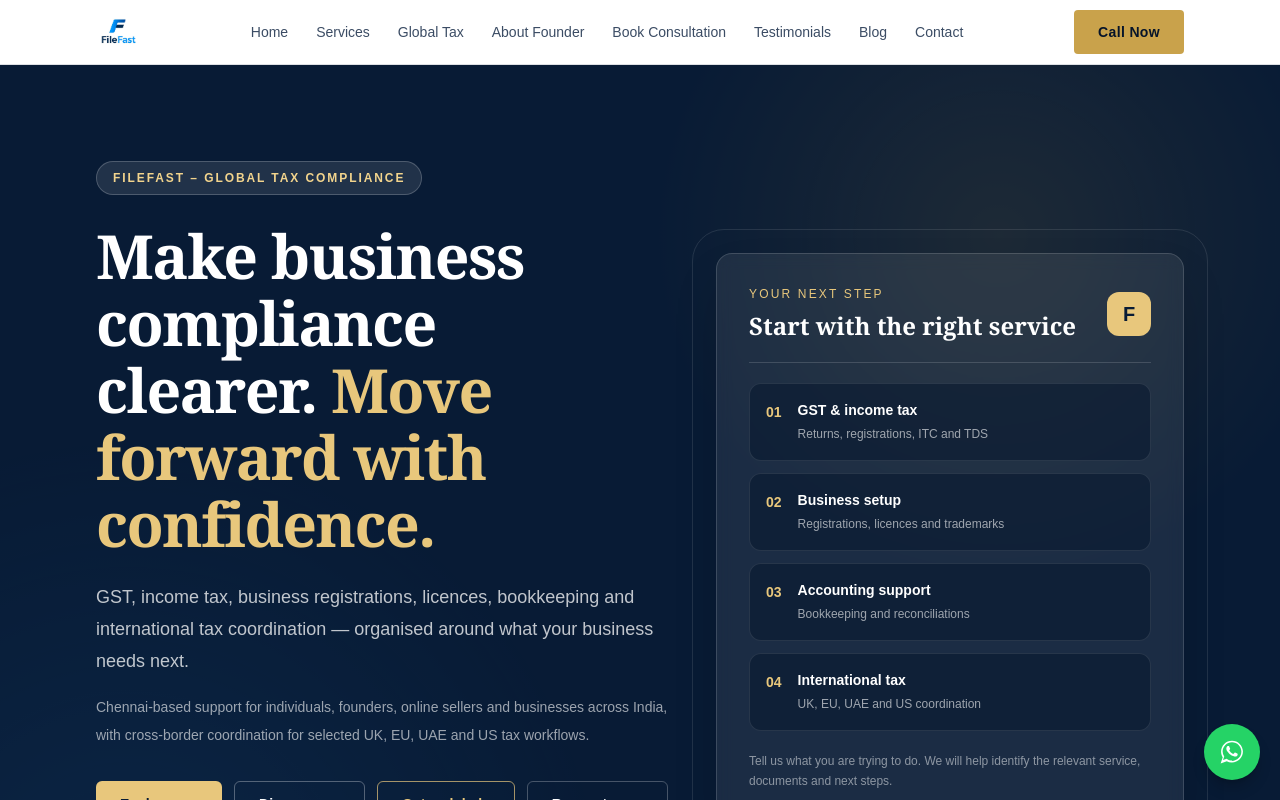
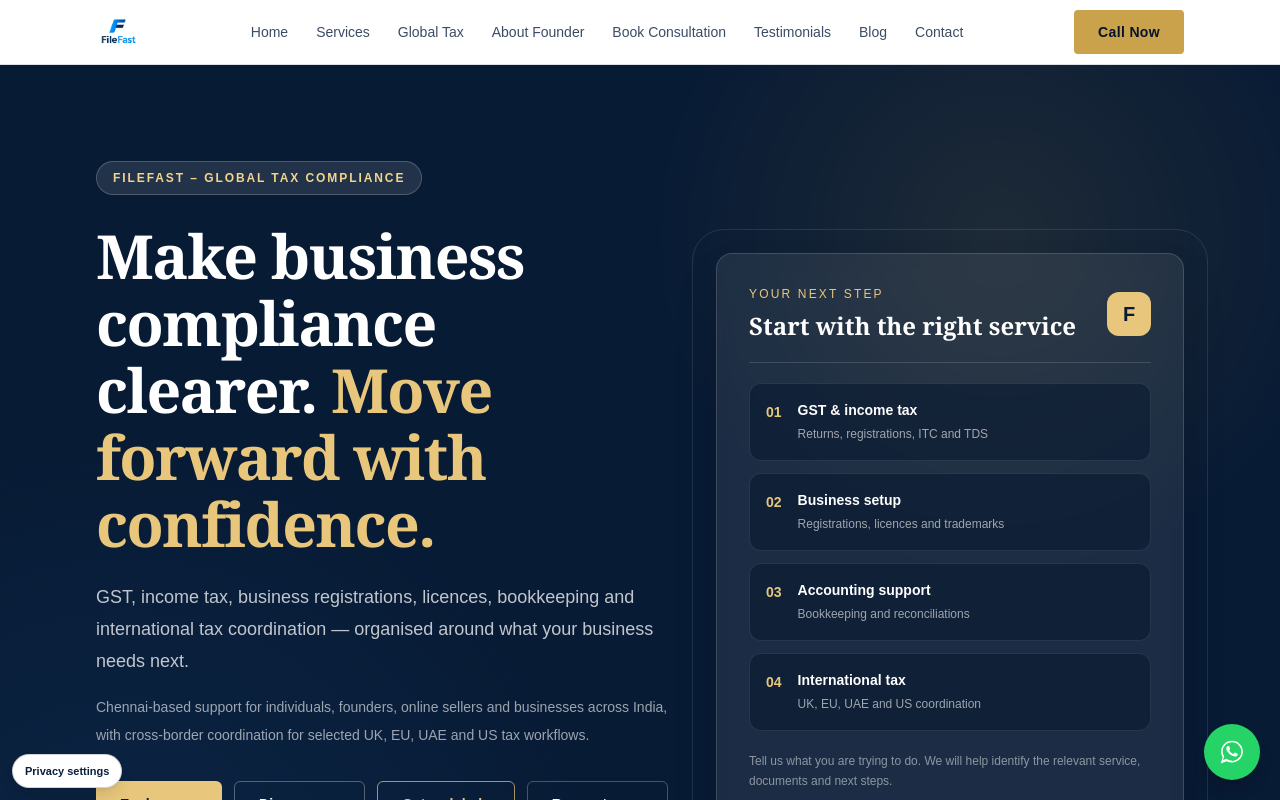
Before and after one commit to filefastservices-dotcom/filefast-website, a Next.js app: page / in a window 1280 px wide. Both pictures are taken after a click on the button "Reject analytics". Shown: the top 800 px of the page. Built offline with nearby package versions, Linux system fonts and the light colour scheme; no server answers; the database is empty.

Commit message:
Allow visitors to reopen analytics privacy preferences

```diff
--- a/src/components/AnalyticsConsent.jsx
+++ b/src/components/AnalyticsConsent.jsx
@@ -30,11 +30,13 @@ export function trackLeadGenerated(service) {
 
 export default function AnalyticsConsent() {
   const [visible, setVisible] = useState(false);
+  const [hasChoice, setHasChoice] = useState(false);
 
   useEffect(() => {
     try {
       const choice = window.localStorage.getItem(CONSENT_KEY);
       updateGoogleConsent(choice === "accepted");
+      setHasChoice(Boolean(choice));
       if (!choice) setVisible(true);
     } catch {
       setVisible(true);
@@ -49,10 +51,15 @@ export default function AnalyticsConsent() {
       granted = false;
     }
     updateGoogleConsent(granted);
+    setHasChoice(true);
     setVisible(false);
   }
 
-  if (!visible) return null;
+  if (!visible) {
+    return hasChoice ? (
+      <button type="button" onClick={() => setVisible(true)} className="fixed bottom-3 left-3 z-[90] rounded-full border border-silver-dark/40 bg-white px-3 py-2 text-[11px] font-semibold text-navy shadow-lg">Privacy settings</button>
+    ) : null;
+  }
 
   return (
     <aside aria-label="Analytics preferences" className="fixed inset-x-3 bottom-3 z-[100] mx-auto max-w-3xl rounded-lg border border-silver-dark/30 bg-white p-4 shadow-2xl sm:inset-x-6 sm:bottom-5 sm:p-5">
```
